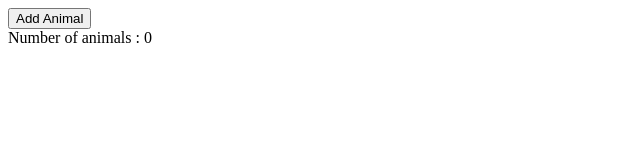
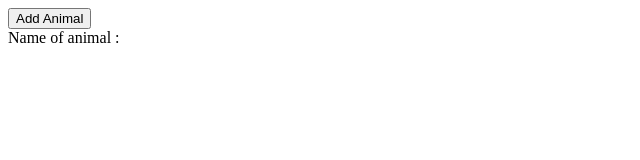
Before and after one commit to pouryourlove/react-animals, a React (Create React App) app: page / in a window 1280 px wide. Shown: the top 160 px of the page, without its empty margins (0-640 px from the left). Built offline with nearby package versions, Linux system fonts and the light colour scheme.

Commit message:
picking random element

```diff
--- a/src/App.js
+++ b/src/App.js
@@ -1,14 +1,20 @@
 import { useState } from "react";
 
+function getRandomAnimal() {
+  const animals = ["bird", "cat", "cow", "dog", "gator", "horse"];
+
+  return animals[Math.floor(Math.random() * animals.length)];
+}
+
 function App() {
-  const [count, setCount] = useState(0);
+  const [animals, setAnimals] = useState([]);
   const handleClick = () => {
-    setCount(count + 1);
+    setAnimals([...animals, getRandomAnimal()]);
   };
   return (
     <div>
       <button onClick={handleClick}>Add Animal</button>
-      <div>Number of animals : {count}</div>
+      <div>Name of animal : {animals}</div>
     </div>
   );
 }
```
